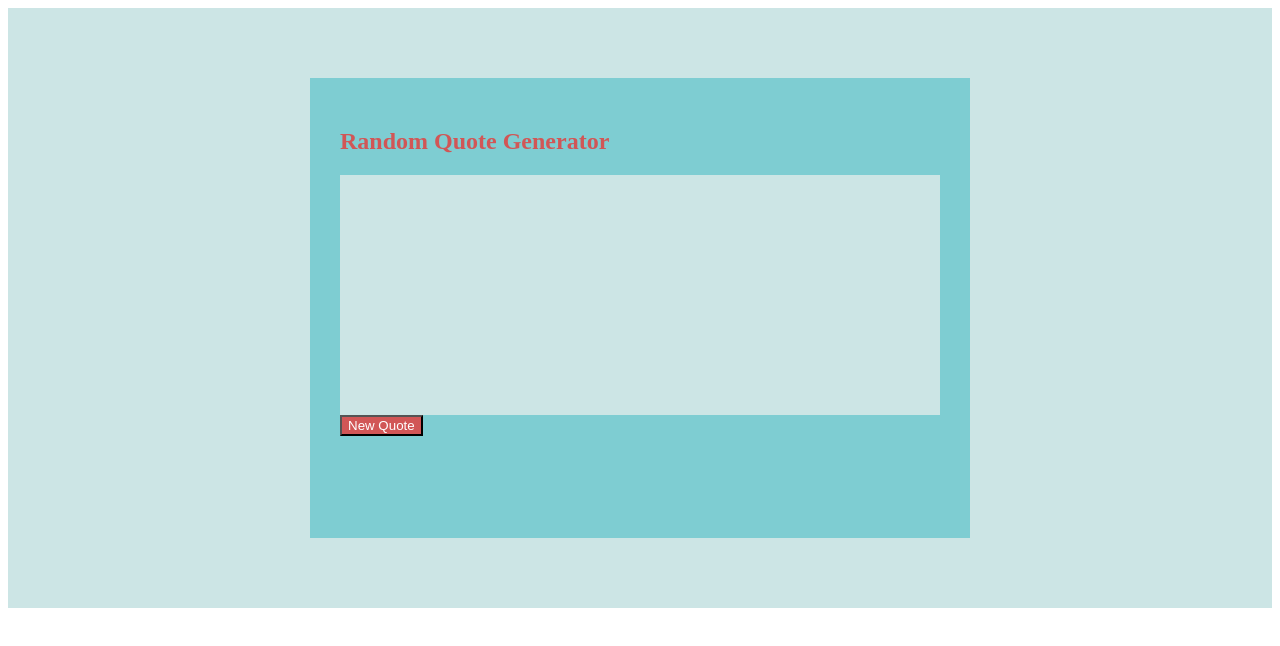
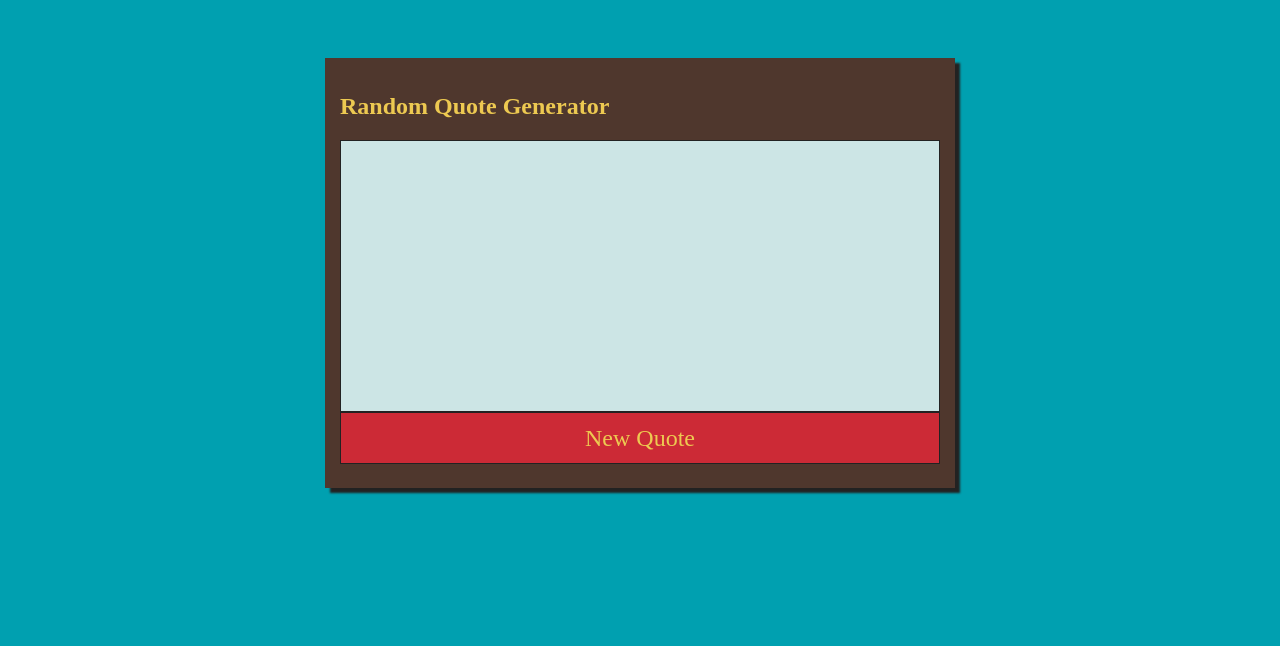
Before and after one commit to bitlogic-dev/FCC-Random-Quote-Generator, a plain HTML site: page index.html in a window 1280 px wide. Drawn offline with nearby package versions, Linux system fonts and the light colour scheme; no server answers.

Commit message:
Updated Styling

```diff
--- a/css/style.css
+++ b/css/style.css
@@ -1,34 +1,50 @@
 h2 {
-  color: #D15656;
+  color: #edc951;
 
 }
-#main {
-  background-color: #CCE5E5;
-  height: 100%;
+
+body {
+  background-color: #00a0b0;
   padding: 50px;
-}
-.quote-wrap {
-  width: 600px;
-  height: 400px;
-  background-color: #7ECDD2;
-  margin: 20px auto;
-  padding: 30px;
+  font-family: PT sans;
 }
 
-#randomQuote {
-  color: #ffffff;
-  background-color: #d15656;
+.btn {
+  width: 598px;
+  height: 50px;
+  text-align: center;
+  font-size: 24px;
+  border: 1px solid #222;
+  line-height: 50px;
+  background-color:  	#cc2a36;
+  color: #edc951;
 }
+
+.btn:hover {
+  background-color: #d13f4a;
+  cursor: pointer;
+}
+
+.social-media-btn {
+  float: right;
+  margin: 15px;
+}
+
+.quote-wrap {
+  margin: 0 auto;
+  width: 600px;
+  min-height: 400px;
+  background-color:  	#4f372d;
+  padding: 15px;
+  box-shadow: 5px 5px 2px #222;
+}
+
 .quoteContent {
   min-height: 200px;
+  border: 1px solid #222;
   margin: 0 auto;
-  padding: 20px;
+  padding: 35px;
   background-color: #CCE5E5;
   color: #000000;
-  font-family: PT sans;
   font-size: 18px;
 }
-#testBox {
-  height: 400px;
-  width: 500px;
-}
--- a/index.html
+++ b/index.html
@@ -1,21 +1,21 @@
 <!DOCTYPE html>
 <html>
   <head>
-    <meta charset="UTF-8">
+    <meta charset='UTF-8'>
+    <script src='https://code.jquery.com/jquery-3.1.1.min.js' integrity='sha256-hVVnYaiADRTO2PzUGmuLJr8BLUSjGIZsDYGmIJLv2b8=' crossorigin='anonymous'></script>
     <link href='css/style.css' rel='stylesheet' />
-    <script src='https://code.jquery.com/jquery-3.1.1.min.js' integrity='sha256-hVVnYaiADRTO2PzUGmuLJr8BLUSjGIZsDYGmIJLv2b8=' crossorigin='anonymous'></script>
     <script src='js/app.js'></script>
-    <title>Title of the document</title>
+    <title>Random Quote Generator</title>
   </head>
 
   <body>
-    <div id="main">
-      <div class="quote-wrap">
-        <h2>Random Quote Generator</h2>
-        <div class="quoteContent"><div id="quoteBox"></div></div>
-        <button class="btn btn-block" id="randomQuote">New Quote</button>
-        <div id="twtterContainer"></div>
+    <div class='quote-wrap'>
+      <h2>Random Quote Generator</h2>
+      <div id='twtterContainer' class='social-media-btn'></div>
+      <div class='quoteContent'>
+        <div id='quoteBox'></div>
       </div>
+      <div id='randomQuote' class='btn'>New Quote</div>
     </div>
   </body>
 </html>
```
